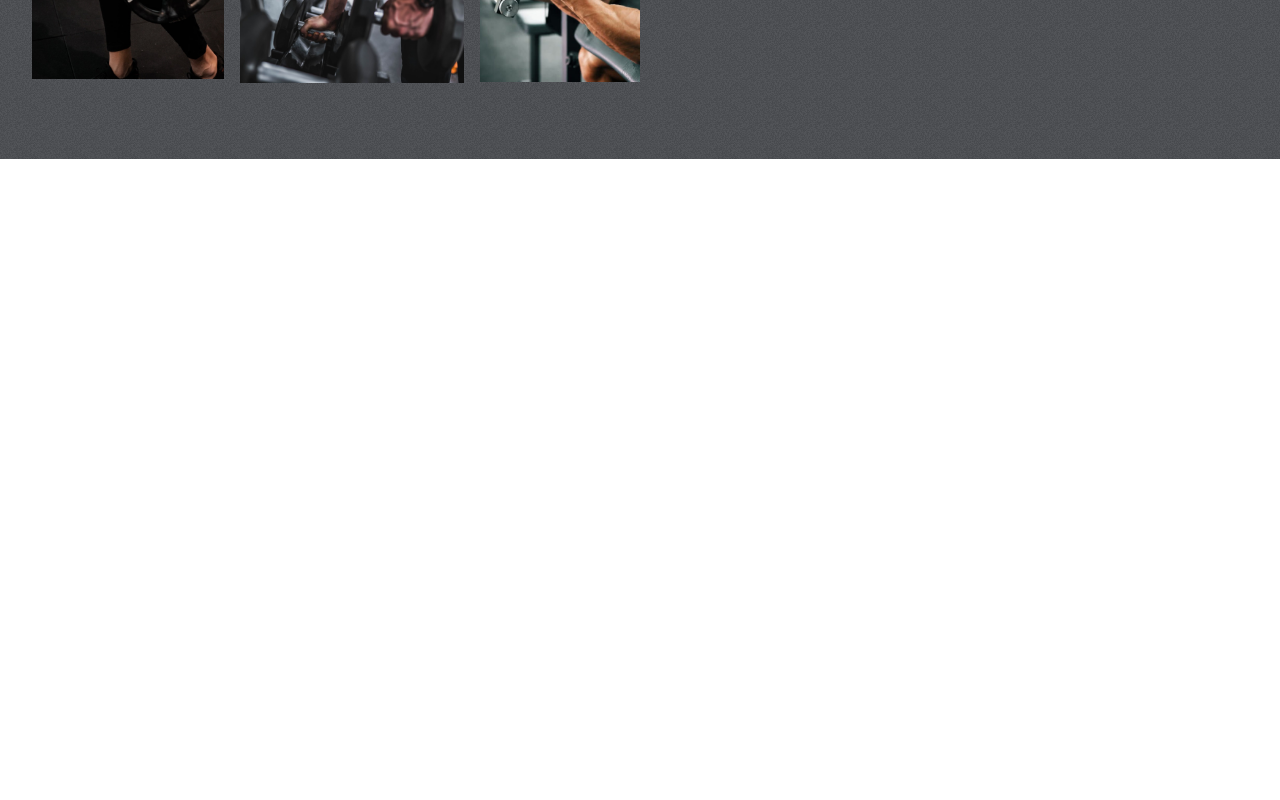
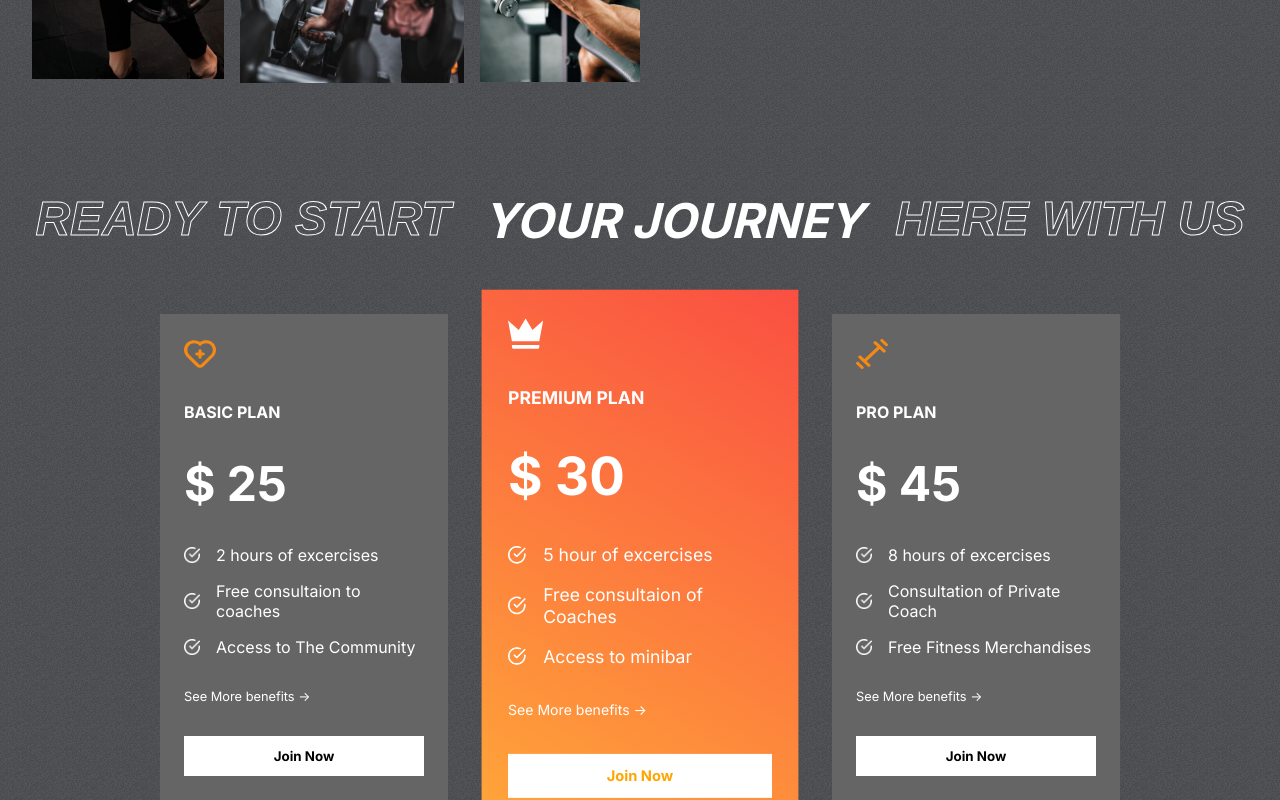
Before and after one commit to sagar-ksahoo/myGymWebApp, a React (Create React App) app: page / in a window 1280 px wide. Shown: the part 1612-2412 px from the top of the page. Before the commit the page ends 1771 px from the top, so only its background shows below. Built offline with nearby package versions, Linux system fonts and the light colour scheme.

Commit message:
plans card created

```diff
--- a/src/App.js
+++ b/src/App.js
@@ -1,5 +1,6 @@
 import "./App.css";
 import Hero from "./components/Hero";
+import Plans from "./components/Plans";
 import Programs from "./components/Programs";
 import Reasons from "./components/Reasons";
 
@@ -9,6 +10,7 @@ function App() {
       <Hero />
       <Programs />
       <Reasons />
+      <Plans />
     </div>
   );
 }
--- /dev/null
+++ b/src/components/Plans.css
@@ -0,0 +1,75 @@
+.plans-container {
+  margin-top: -4rem;
+  padding: 0 2rem;
+  display: flex;
+  flex-direction: column;
+  gap: 4rem;
+  position: relative;
+}
+
+.plans {
+  display: flex;
+  justify-items: center;
+  justify-content: center;
+  gap: 3rem;
+}
+
+.plan {
+  display: flex;
+  flex-direction: column;
+  background: var(--caloryCard);
+  color: white;
+  gap: 2rem;
+  padding: 1.5rem;
+  width: 15rem;
+}
+
+.plan:nth-child(2) {
+  background: var(--planCard);
+  transform: scale(1.1);
+}
+
+.plan > svg {
+  fill: var(--orange);
+  width: 2rem;
+  height: 2rem;
+}
+
+.plan > :nth-child(2) {
+  font-size: 1rem;
+  font-weight: bold;
+}
+
+.plan > :nth-child(3) {
+  font-size: 3rem;
+  font-weight: bold;
+}
+
+.plan > :nth-child(5) {
+  font-size: 0.8rem;
+  /* font-weight: bold; */
+}
+
+.features {
+  display: flex;
+  flex-direction: column;
+  gap: 1rem;
+}
+
+.feature {
+  display: flex;
+  align-items: center;
+  gap: 1rem;
+}
+
+.feature > img {
+  width: 1rem;
+}
+
+.plans > :nth-child(2) > svg {
+  fill: white;
+}
+
+.plans > :nth-child(2) > button {
+  color: orange;
+}
--- /dev/null
+++ b/src/components/Plans.jsx
@@ -0,0 +1,43 @@
+import React from "react";
+import "./Plans.css";
+import { plansData } from "../data/plansData";
+import whiteTick from "../images/whiteTick.png";
+
+const Plans = () => {
+  return (
+    <div className="plans-container">
+      <div className="programs-header" style={{ gap: "2rem" }}>
+        <span className="stroke-text">Ready TO Start </span>
+        <span>Your Journey </span>
+        <span className="stroke-text"> Here With Us</span>
+      </div>
+
+      {/* Plans Card */}
+      <div className="plans">
+        {plansData.map((plan, i) => (
+          <div className="plan" key={i}>
+            {plan.icon}
+            <span>{plan.name}</span>
+            <span>$ {plan.price}</span>
+
+            <div className="features">
+              {plan.features.map((feature, i) => (
+                <div className="feature">
+                  <img src={whiteTick} alt="whiteTick-icon" />
+                  <span key={i}>{feature}</span>
+                </div>
+              ))}
+            </div>
+
+            <div>
+              <span>See More benefits {"->"} </span>
+            </div>
+            <button className="btn">Join Now</button>
+          </div>
+        ))}
+      </div>
+    </div>
+  );
+};
+
+export default Plans;
--- a/src/data/plansData.js
+++ b/src/data/plansData.js
@@ -34,7 +34,7 @@ export const plansData = [
     features: [
       "5 hour of excercises",
       "Free consultaion of Coaches",
-      "Accessto minibar",
+      "Access to minibar",
     ],
   },
   {
```
